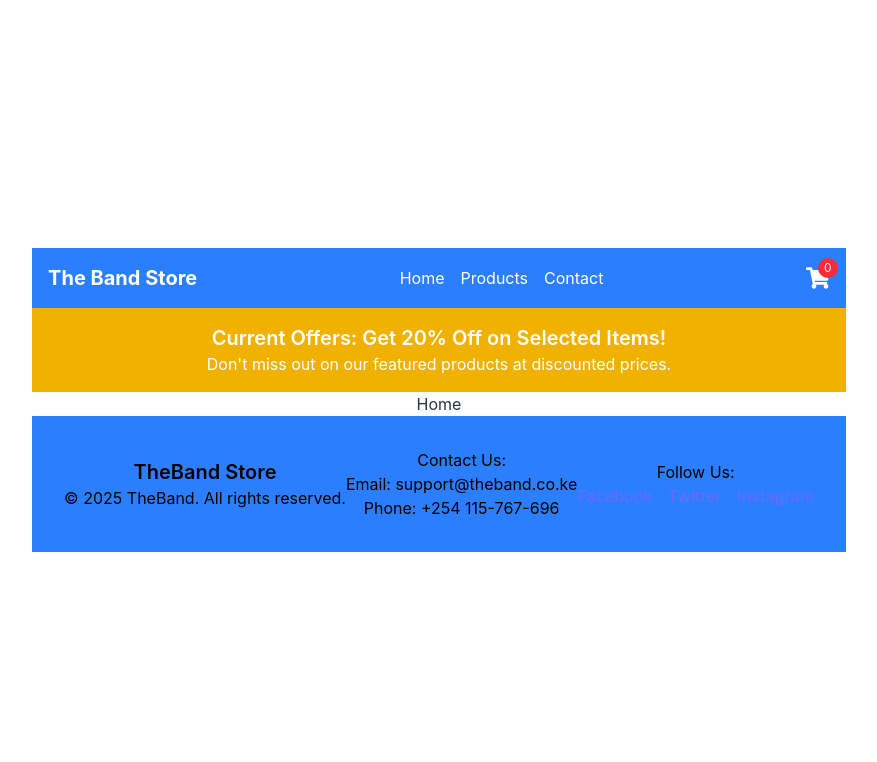
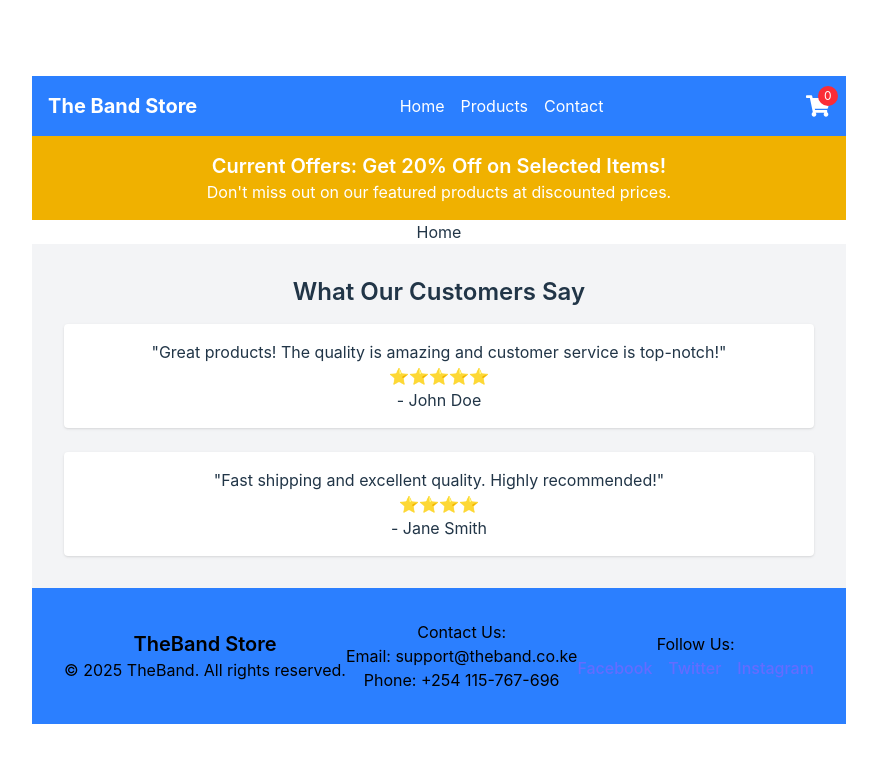
Before and after one commit to ggkm3251/product-bay, a React (Vite) app: page / in a window 1280 px wide. Shown: the top 762 px of the page, without its empty margins (201-1078 px from the left). Built offline with nearby package versions, Linux system fonts and the light colour scheme.

Commit message:
feat: add testimonials section displaying customer reviews and ratings

```diff
--- /dev/null
+++ b/src/components/Testimonials.tsx
@@ -0,0 +1,23 @@
+import React from 'react';
+
+const Testimonials: React.FC = () => {
+  return (
+    <div className="bg-gray-100 p-8">
+      <h2 className="text-2xl font-semibold text-center mb-4">What Our Customers Say</h2>
+      <div className="space-y-6">
+        <div className="bg-white p-4 rounded shadow">
+          <p>"Great products! The quality is amazing and customer service is top-notch!"</p>
+          <p className="text-yellow-500">⭐⭐⭐⭐⭐</p>
+          <p>- John Doe</p>
+        </div>
+        <div className="bg-white p-4 rounded shadow">
+          <p>"Fast shipping and excellent quality. Highly recommended!"</p>
+          <p className="text-yellow-500">⭐⭐⭐⭐</p>
+          <p>- Jane Smith</p>
+        </div>
+      </div>
+    </div>
+  );
+};
+
+export default Testimonials;
--- a/src/pages/Home.tsx
+++ b/src/pages/Home.tsx
@@ -1,12 +1,14 @@
 import React from 'react'
 import Footer from '../components/Footer'
 import PromotionalBanner from '../components/PromotionalBanner'
+import Testimonials from '../components/Testimonials'
 
 const Home = () => {
   return (
     <div>
         <PromotionalBanner />
         Home
+        <Testimonials />
         <Footer />
     </div>
   )
```
